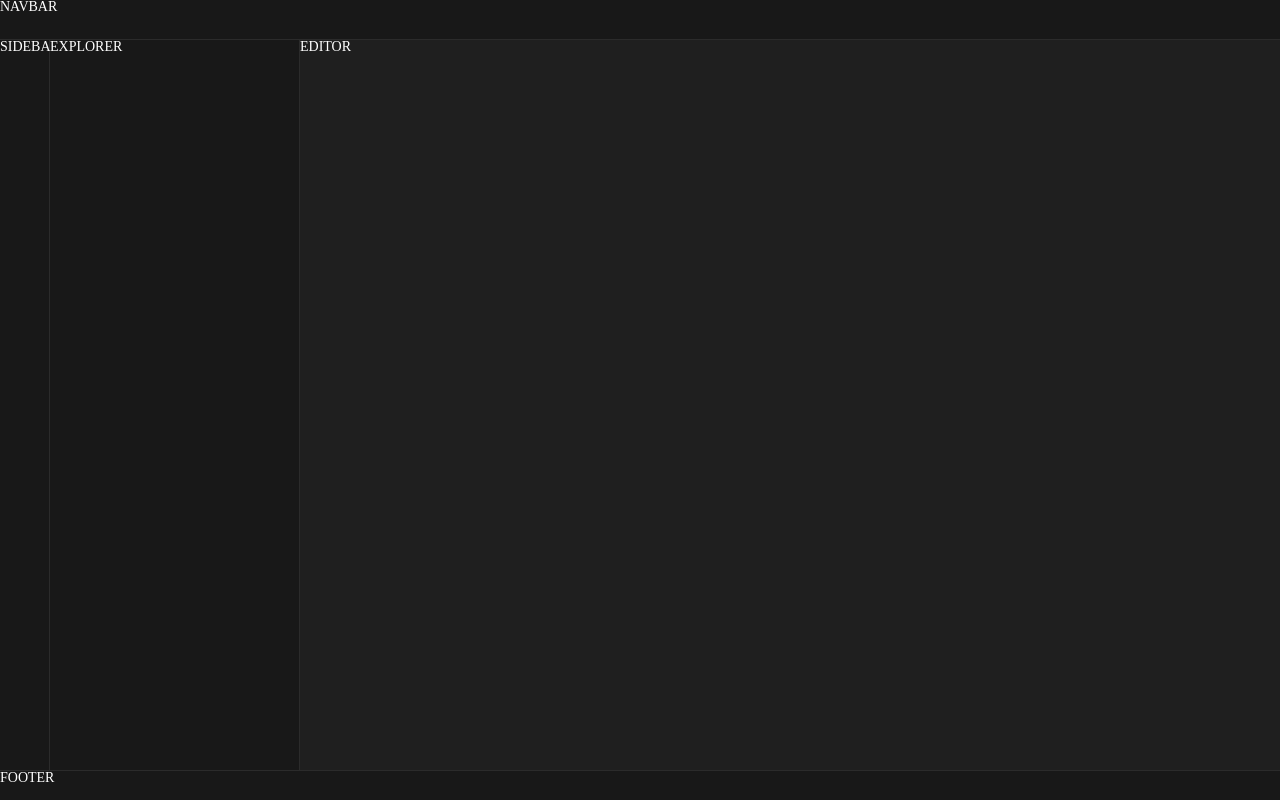
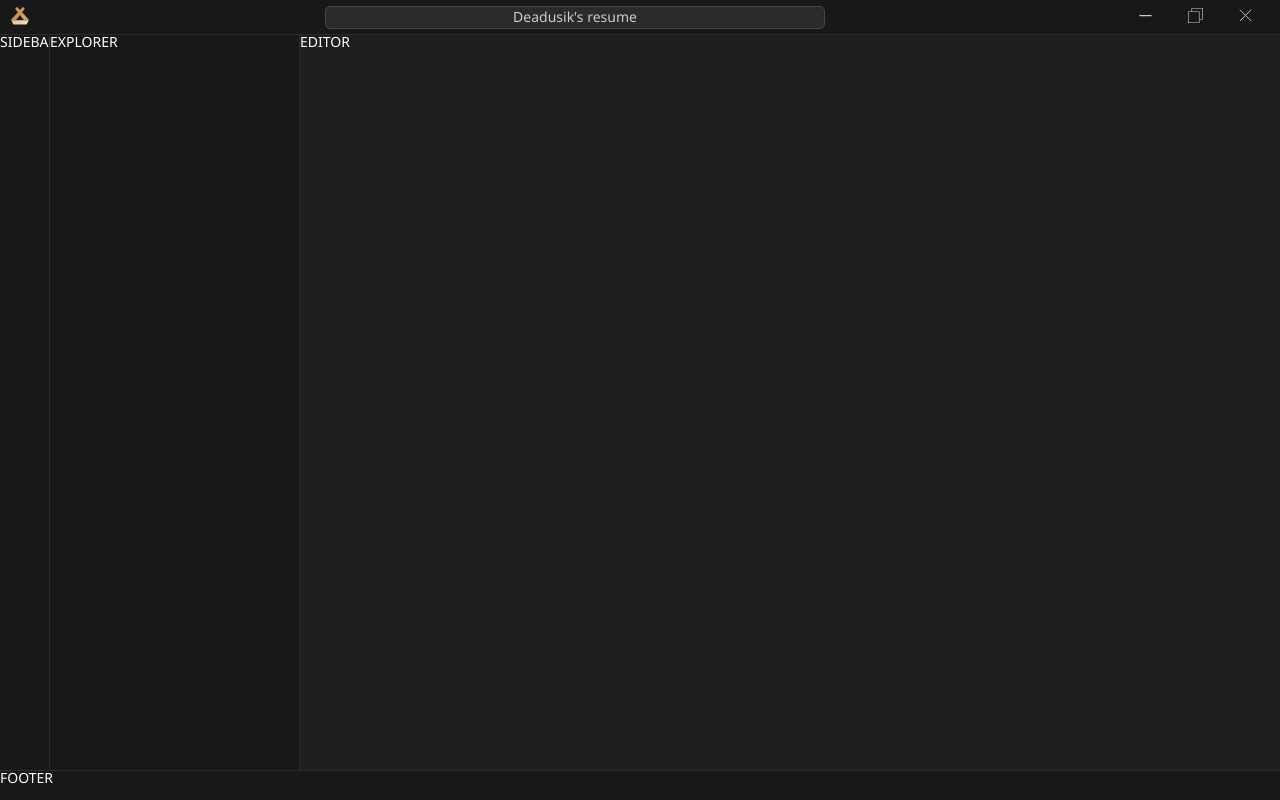
Before and after one commit to Deadusik/deadusik.github.io, a website with bundled scripts: page index.html in a window 1280 px wide. Built offline with nearby package versions, Linux system fonts and the light colour scheme.

Commit message:
navbar update

```diff
--- a/index.html
+++ b/index.html
@@ -5,6 +5,7 @@
     <meta charset="UTF-8">
     <meta name="viewport" content="width=device-width, initial-scale=1.0">
     <title>Document</title>
+    <link href="https://fonts.googleapis.com/css2?family=Fira+Code&display=swap" rel="stylesheet">
     <link rel="stylesheet" href="css/index.css">
 </head>
 
@@ -12,7 +13,26 @@
     <div class="page">
         <div class="page__content">
             <navbar class="navbar page__navbar">
-                <h1>NAVBAR</h1>
+                <div class="navbar__content">
+                    <!-- icon -->
+                    <object class="navbar__icon" type="image/svg+xml" data="assets/vs.svg"></object>
+                    <!-- title -->
+                    <div class="navbar-title-block navbar__title-block">
+                        <h1 class="navbar-title-block__title">Deadusik's resume</h1>
+                    </div>
+                    <!-- window buttons -->
+                    <div class="navbar-window-buttons navbar__window-buttons">
+                        <button class="navbar-button">
+                            <object class="navbar-button__icon" type="image/svg+xml" data="assets/minus.svg"></object>
+                        </button>
+                        <button class="navbar-button">
+                            <object class="navbar-button__icon" type="image/svg+xml" data="assets/restore.svg"></object>
+                        </button>
+                        <button class="navbar-button">
+                            <object class="navbar-button__icon" type="image/svg+xml" data="assets/close.svg"></object>
+                        </button>
+                    </div>
+                </div>
             </navbar>
             <aside class="sidebar page__sidebar">
                 <h1>SIDEBAR</h1>
--- a/scss/_base.scss
+++ b/scss/_base.scss
@@ -2,6 +2,7 @@
     padding: 0;
     margin: 0;
     border: 0;
+    font-family: 'Segoe UI', Tahoma, Geneva, Verdana, sans-serif;
 }
 
 *,
--- a/scss/_colors.scss
+++ b/scss/_colors.scss
@@ -1,3 +1,9 @@
+// bg
 $bg: #1f1f1f;
 $bg-dark: #181818;
+$bg-light: #2a2a2a;
+//border
 $block-border: #2b2b2b;
+$block-border-light: #454545;
+// text
+$text-gray: #cccccc;
--- a/scss/components/_editor.scss
+++ b/scss/components/_editor.scss
@@ -1,3 +1,4 @@
 .editor {
     grid-area: editor;
+    font-family: 'Fira Code', Consolas, monospace, sans-serif;
 }
--- a/scss/components/_navbar.scss
+++ b/scss/components/_navbar.scss
@@ -5,4 +5,58 @@
     grid-area: navbar;
     background-color: colors.$bg-dark;
     border-bottom: 1px solid colors.$block-border;
+
+    &__content {
+        width: 100%;
+        height: 100%;
+        padding: 0 10px;
+        display: flex;
+        align-items: center;
+        justify-content: space-between;
+    }
+
+    &__icon {
+        width: 20px;
+        height: 20px;
+        transform: rotate(90deg);
+    }
+
+    &__title-block {}
+
+    &__window-buttons {}
 }
+
+.navbar-title-block {
+    width: 500px;
+    height: 23px;
+    display: flex;
+    justify-content: center;
+    align-items: center;
+    background-color: colors.$bg-light;
+    border-radius: 5px;
+    border: 1px solid colors.$block-border-light;
+
+    &__title {
+        font-weight: 100;
+        font-size: 14px;
+        color: colors.$text-gray;
+    }
+}
+
+.navbar-window-buttons {
+    height: 100%;
+    display: inline-flex;
+}
+
+.navbar-button {
+    width: 50px;
+    background-color: transparent;
+
+    &__icon {
+        width: 15px;
+    }
+
+    &:hover {
+        cursor: pointer;
+    }
+}
--- a/scss/components/_page.scss
+++ b/scss/components/_page.scss
@@ -14,7 +14,7 @@
             "navbar navbar navbar"
             "sidebar explorer editor"
             "footer footer footer";
-        grid-template-rows: 40px auto 30px;
+        grid-template-rows: 35px auto 30px;
         grid-template-columns: 50px minmax(100px, 250px) 1fr;
     }
 
```
Also changed, not shown: assets/close.svg (added), assets/minus.svg (added), assets/restore.svg (added), assets/vs.svg (added), css/index.css.
